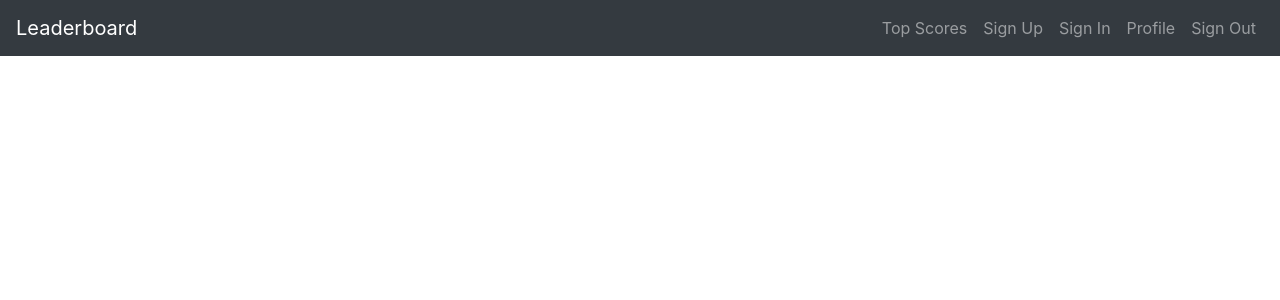
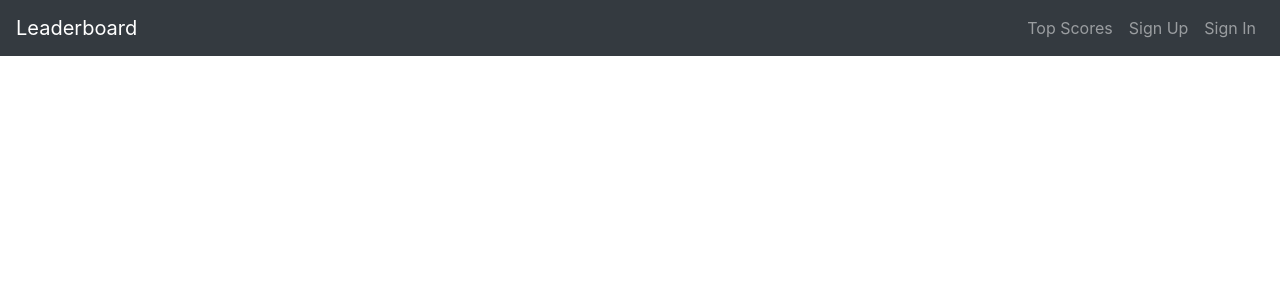
Before and after one commit to fst02/leaderboard-spa, a Vue app in the folder frontend/: page / in a window 1280 px wide. Shown: the top 300 px of the page. Built offline with nearby package versions, Linux system fonts and the light colour scheme; what vue2-editor would draw is missing.

Commit message:
implement logout functionality

```diff
--- a/frontend/src/components/NavigationComponent.vue
+++ b/frontend/src/components/NavigationComponent.vue
@@ -10,18 +10,29 @@
     <b-collapse id="navbar-toggle-collapse" is-nav>
       <b-navbar-nav class="ml-auto">
         <b-nav-item to="/">Top Scores</b-nav-item>
-        <b-nav-item to="/registration">Sign Up</b-nav-item>
-        <b-nav-item to="/signin">Sign In</b-nav-item>
-        <b-nav-item to="/profile">Profile</b-nav-item>
-        <b-nav-item>Sign Out</b-nav-item>
+        <b-nav-item v-if="!user" to="/registration">Sign Up</b-nav-item>
+        <b-nav-item v-if="!user" to="/signin">Sign In</b-nav-item>
+        <b-nav-item v-if="user" to="/profile">Profile</b-nav-item>
+        <b-nav-item v-if="user" @click="logout()">Sign Out</b-nav-item>
       </b-navbar-nav>
     </b-collapse>
   </b-navbar>
 </template>
 
 <script>
+import { mapState } from 'vuex';
+
 export default {
   name: 'NavigationComponent',
+  computed: mapState({
+    user: (state) => state.auth.user,
+  }),
+  methods: {
+    logout() {
+      this.$store.dispatch('auth/logout');
+      this.$router.push('/');
+    },
+  },
 };
 </script>
 
--- a/frontend/src/store/modules/AuthModule.js
+++ b/frontend/src/store/modules/AuthModule.js
@@ -46,5 +46,8 @@ export default {
         context.commit('setError', err.response?.data || err);
       }
     },
+    logout(context) {
+      context.commit('deleteSessionData');
+    },
   },
 };
```
